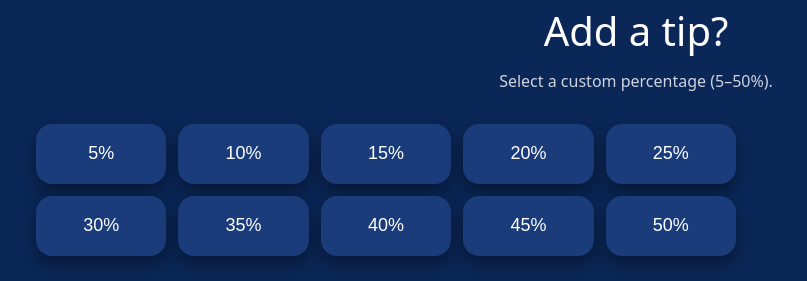
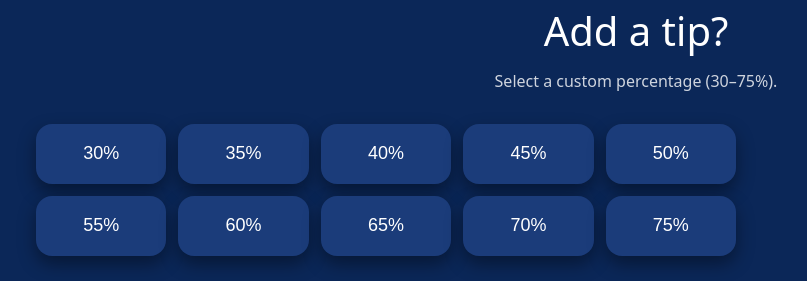
Before and after one commit to Naum-Jeong/tip-kiosk, a plain HTML site: page index.html in a window 1280 px wide. Both pictures are taken after a click on the button "Custom". Shown: the part 237-518 px from the top of the page, 4-811 px from the left. Drawn offline with Linux system fonts and the light colour scheme.

Commit message:
Update index.html

```diff
--- a/index.html
+++ b/index.html
@@ -306,19 +306,19 @@
     <!-- 커스텀 퍼센트 선택 화면 -->
     <div id="screen-custom" class="screen">
       <h1>Add a tip?</h1>
-      <p class="subtitle">Select a custom percentage (5–50%).</p>
+      <p class="subtitle">Select a custom percentage (30–75%).</p>
 
       <div class="custom-grid">
-        <button onclick="chooseTip(5)">5%</button>
-        <button onclick="chooseTip(10)">10%</button>
-        <button onclick="chooseTip(15)">15%</button>
-        <button onclick="chooseTip(20)">20%</button>
-        <button onclick="chooseTip(25)">25%</button>
         <button onclick="chooseTip(30)">30%</button>
         <button onclick="chooseTip(35)">35%</button>
         <button onclick="chooseTip(40)">40%</button>
         <button onclick="chooseTip(45)">45%</button>
         <button onclick="chooseTip(50)">50%</button>
+        <button onclick="chooseTip(55)">55%</button>
+        <button onclick="chooseTip(60)">60%</button>
+        <button onclick="chooseTip(65)">65%</button>
+        <button onclick="chooseTip(70)">70%</button>
+        <button onclick="chooseTip(75)">75%</button>
       </div>
 
       <button class="secondary-btn" onclick="goMain()">Back</button>
```
